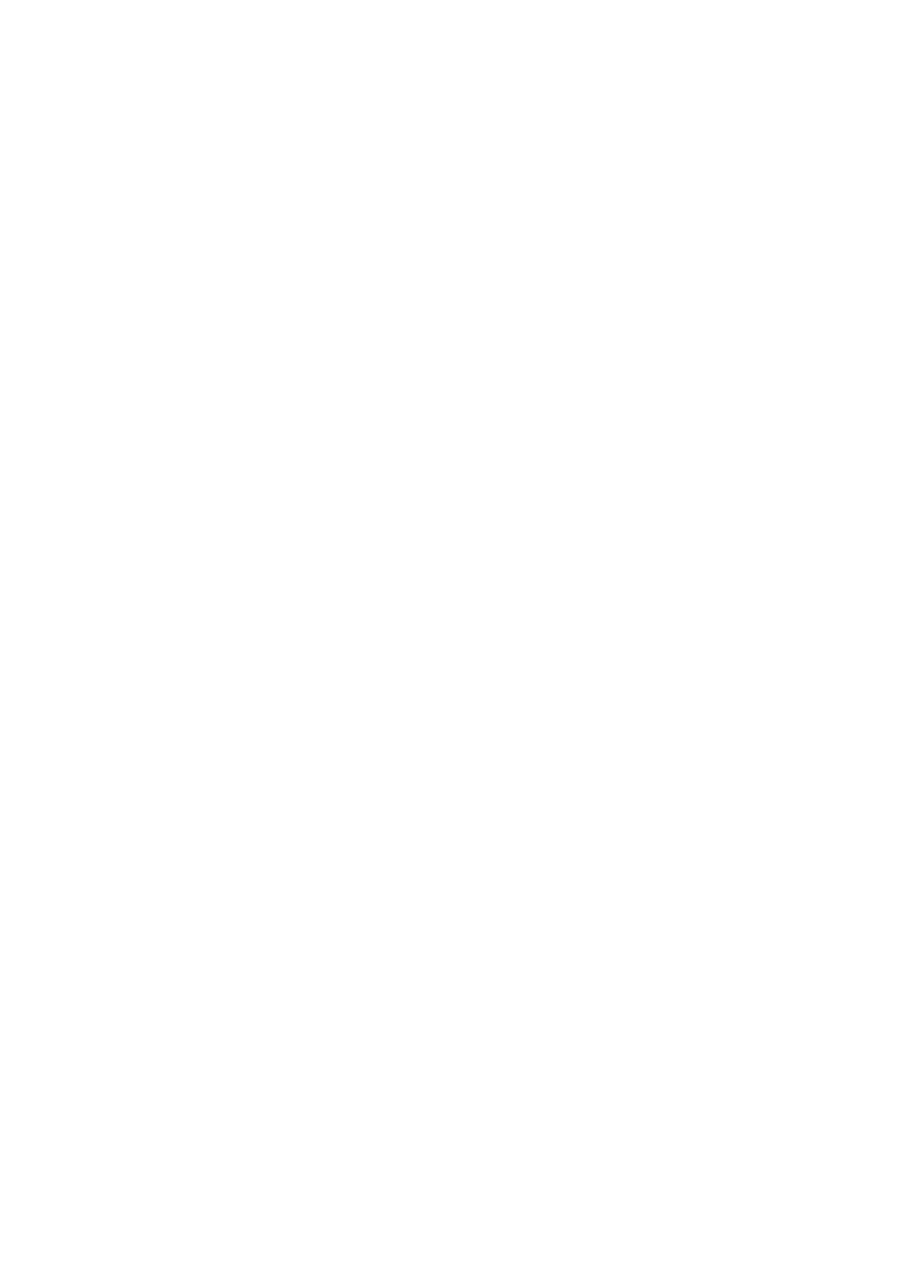
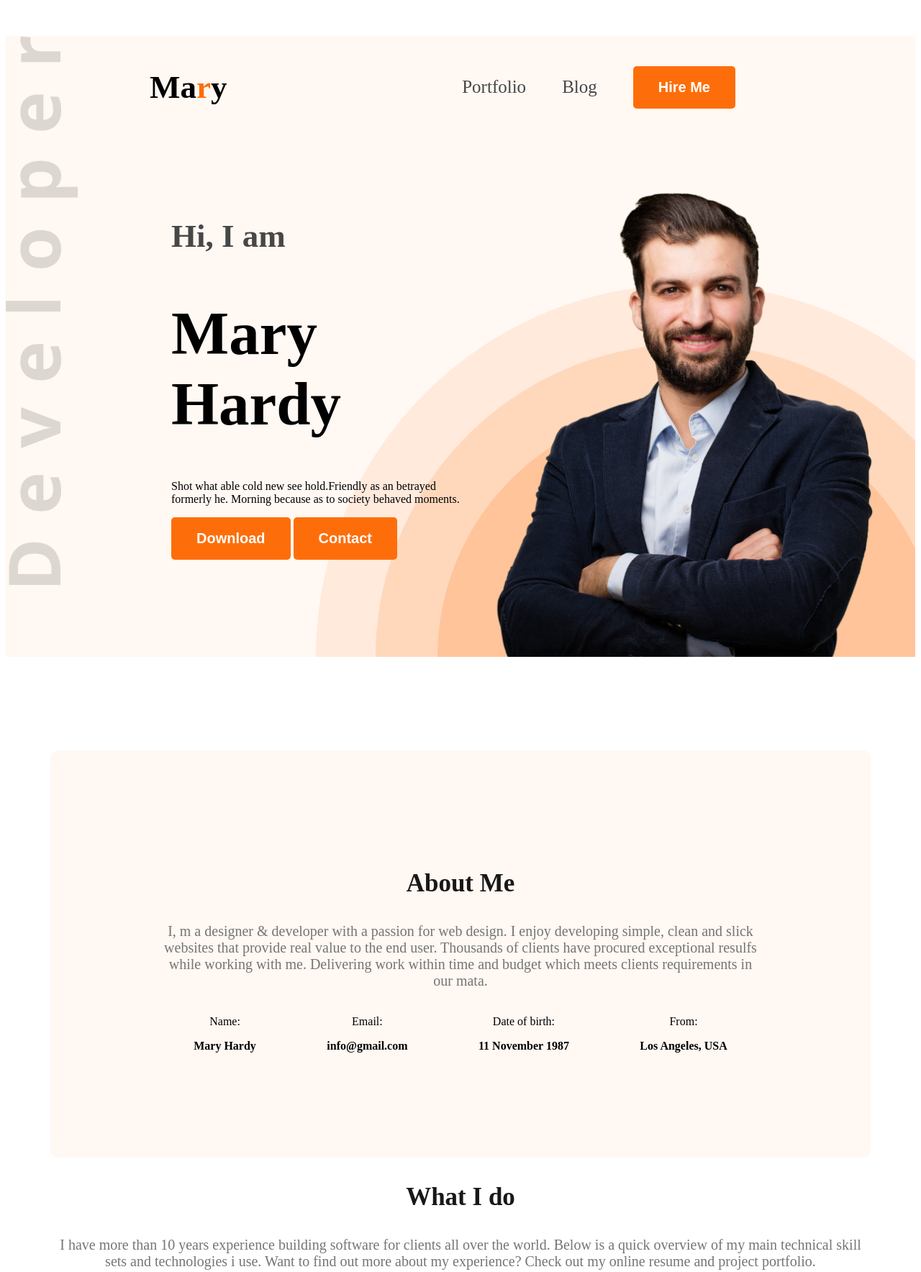
Before and after one commit to Chamak58/web-dev-projects, a plain HTML site: page index.html in a window 1280 px wide. Shown: the top 1768 px of the page at 72% size. Before the commit the page ends 800 px from the top, so only its background shows below. Drawn offline with Linux system fonts and the light colour scheme.

Commit message:
added a projects file till skils

```diff
--- /dev/null
+++ b/Style/portfolio.css
@@ -0,0 +1,147 @@
+
+
+.open-sans-normal> {
+  font-family: "Open Sans", sans-serif;
+  font-optical-sizing: auto;
+  font-style: normal;
+  font-variation-settings:
+    "width" 100;
+}
+
+/* shared style */
+.secondary-background{
+   background-color: #FFF8F3;
+}
+.text-primary{
+    color: #FD6E0A;
+}
+.dark-2{
+   color: #474747;
+}
+.btn-primary{
+   background-color: #FD6E0A;
+   font-weight: bold;
+   color: white;
+   font-size: 20px;
+   padding: 18px 35px;
+   border-radius: 5px;
+   border: none;
+}
+
+.text-center{
+   text-align: center;
+}
+
+/* header */
+.header{
+   background-image: url(../images/developer.png),url(../images/header_bg.png);
+  background-repeat: no-repeat;
+  background-position: top left, bottom right;
+}
+
+.section-title{
+   font-size: 35px;
+   font-weight: bold;
+   color: #181818;
+   }
+
+ .section-description{
+   font-size: 20px;
+   color: #757575;
+
+
+ }
+
+
+ /* Nav styles */
+ nav{
+    display: flex;
+    align-items: center;
+    justify-content: space-between;
+    margin: 50px 200px;
+ }
+
+
+ .nav-title{
+    font-weight: 800;
+    font-size: 45px;
+    max-width: 580px;
+ }
+
+ nav ul li{
+   list-style: none;
+   margin-right: 50px;
+ }
+
+
+ nav ul li a{
+   text-decoration: none;
+   font-size: 25px;
+}
+
+
+nav ul{
+   display: flex;
+   align-items: center;
+}
+
+/* banner styles */
+.banner{
+   display: flex;
+   justify-content: space-between;
+   margin: 0px 50px 0px 230px;
+ }
+
+.banner-content{
+   max-width: 580px;
+}
+
+.banner-greetings{
+   font-size: 45px;
+   font-weight: 600;
+}
+
+.banner-title{
+   font-size: 85px;
+   font-weight: 800;
+}
+
+.banner-profile-picture{
+   width: 580px;
+}
+/* main styles */
+main{
+   max-width: 1140px;
+   margin: 0px auto;
+}
+
+
+/* about styles */
+.about{
+   border-radius: 10px;
+   padding: 130px 150px;
+   text-align: center;
+   margin-top: 130px;
+}
+
+.about-items{
+   display: flex;
+   justify-content: space-around;
+}
+
+
+.item-description{
+   font-weight: 600;
+}
+
+/* skills section styles */
+.skills-container{
+   display: flex;
+   gap: 25px;
+}
+
+.skill{
+   padding: 100px 30px 30px 30px;
+   border-radius: 5px;
+   box-shadow: 0px 6px 50px 0px #rgba(255, 255, 255, 0.18);
+}
--- a/index.html
+++ b/index.html
@@ -4,12 +4,103 @@
     <meta charset="UTF-8">
     <meta name="viewport" content="width=device-width, initial-scale=1.0">
     <title>My Web development portfolio</title>
+    <link rel="preconnect" href="https://fonts.googleapis.com">
+<link rel="preconnect" href="https://fonts.gstatic.com" crossorigin>
+<link href="https://fonts.googleapis.com/css2?family=Open+Sans:ital,wght@0,300..800;1,300..800&display=swap" rel="stylesheet">
+
+    <link rel="stylesheet" href="Style/portfolio.css">
 </head>
-<body>
-    <header>
+<body class="open-sans-normal">
+    <header class="header secondary-background">
+        <nav>
+            <h3 class="nav-title">Ma<span class="text-primary">r</span>y</h3>
+            <ul>
+                <li><a class="dark-2" href="">Portfolio</a></li>
+                <li><a class="dark-2" href="">Blog</a></li>
+                <li><a href=""><button class="btn-primary">Hire Me</button></a></li>
+
+            </ul>
+        </nav>
+        <div class="banner">
+            <div class="banner-content">
+                <h4 class="banner-greetings dark-2">Hi, I  am</h4>
+                <h1 class="banner-title">Mary Hardy</h1>
+                <p class="baner-description">Shot what able cold new see hold.Friendly as an betrayed formerly he. Morning because as to society behaved moments.</p>
+                <button class="btn-primary">Download</button>
+                <button class="btn-primary">Contact</button>
+
+            </div>
+            <img class="banner-profile-picture" src="images/hardy.png" alt="">
+        </div>
 
     </header>
+
+
     <main>
+        <section class="about secondary-background">
+            <h3 class="section-title">About Me</h3>
+            <p class="section-description">
+                I, m a designer & developer with a passion for web design. I enjoy developing simple, clean and slick websites that provide real value to the end user. Thousands of clients have procured exceptional resulfs while working with me. Delivering work within time and budget which meets clients requirements in our mata.
+            </p>
+            <div class="about-items">
+                <!-- .about-item*4>p.item-title+p.item-description -->
+                <div class="about-item">
+                    <p class="item-title">Name:</p>
+                    <p class="item-description">Mary Hardy</p>
+                </div>
+                <div class="about-item">
+                    <p class="item-title">Email:</p>
+                    <p class="item-description">info@gmail.com</p>
+                </div>
+                <div class="about-item">
+                    <p class="item-title">Date of birth:</p>
+                    <p class="item-description">11 November 1987</p>
+                </div>
+                <div class="about-item">
+                    <p class="item-title">From:</p>
+                    <p class="item-description">Los Angeles, USA</p>
+                </div>
+
+
+            </div>
+
+        </section>
+        <!-- what can I do section start -->
+         <section class="skills">
+            <h3 class="section-title text-center">What I do</h3>
+            <p class="section-description text-center">I have more than 10 years experience building software for clients all over the world. Below is a quick overview of my main technical skill sets and technologies i use. Want to find out more about my experience? Check out my online resume and project portfolio.</p>
+
+        <div class="skills-container">
+            <!-- .skill*4>img+h4.skill-title+p.skill-description -->
+
+            <div class="skill">
+                <img src="images/icons/js.png" alt="">
+                <h4 class="skill-title">Vanilla JavaScript</h4>
+                <p class="skill-description">List skill/technologies here. You can change the icon above to any of the 1500+ FontAwesome 5 free icons available. Aenean commodo ligula eget dolor.</p>
+            </div>
+            <div class="skill">
+                <img src="images/icons/react.png" alt="">
+                <h4 class="skill-title">React</h4>
+                <p class="skill-description">List skill/technologies here. You can change the icon above to any of the 1500+ FontAwesome 5 free icons available. Aenean commodo ligula eget dolor.</p>
+            </div>
+            <div class="skill">
+                <img src="images/icons/nodejs.png" alt="">
+                <h4 class="skill-title">Node.js</h4>
+                <p class="skill-description">List skill/technologies here. You can change the icon above to any of the 1500+ FontAwesome 5 free icons available. Aenean commodo ligula eget dolor.</p>
+            </div>
+            <div class="skill">
+                <img src="images/icons/mongo.png" alt="">
+                <h4 class="skill-title">MongoDB</h4>
+                <p class="skill-description">List skill/technologies here. You can change the icon above to any of the 1500+ FontAwesome 5 free icons available. Aenean commodo ligula eget dolor.</p>
+            </div>
+
+
+
+         </div>
+
+
+
+         </section>
 
     </main>
     <footer>
```
Also changed, not shown: images/developer.png (added), images/hardy.png (added), images/header_bg.png (added), images/icons/facebook.png (added), images/icons/insta.png (added), images/icons/js.png (added), images/icons/mongo.png (added), images/icons/nodejs.png (added), images/icons/react.png (added), images/icons/twitter.png (added).
